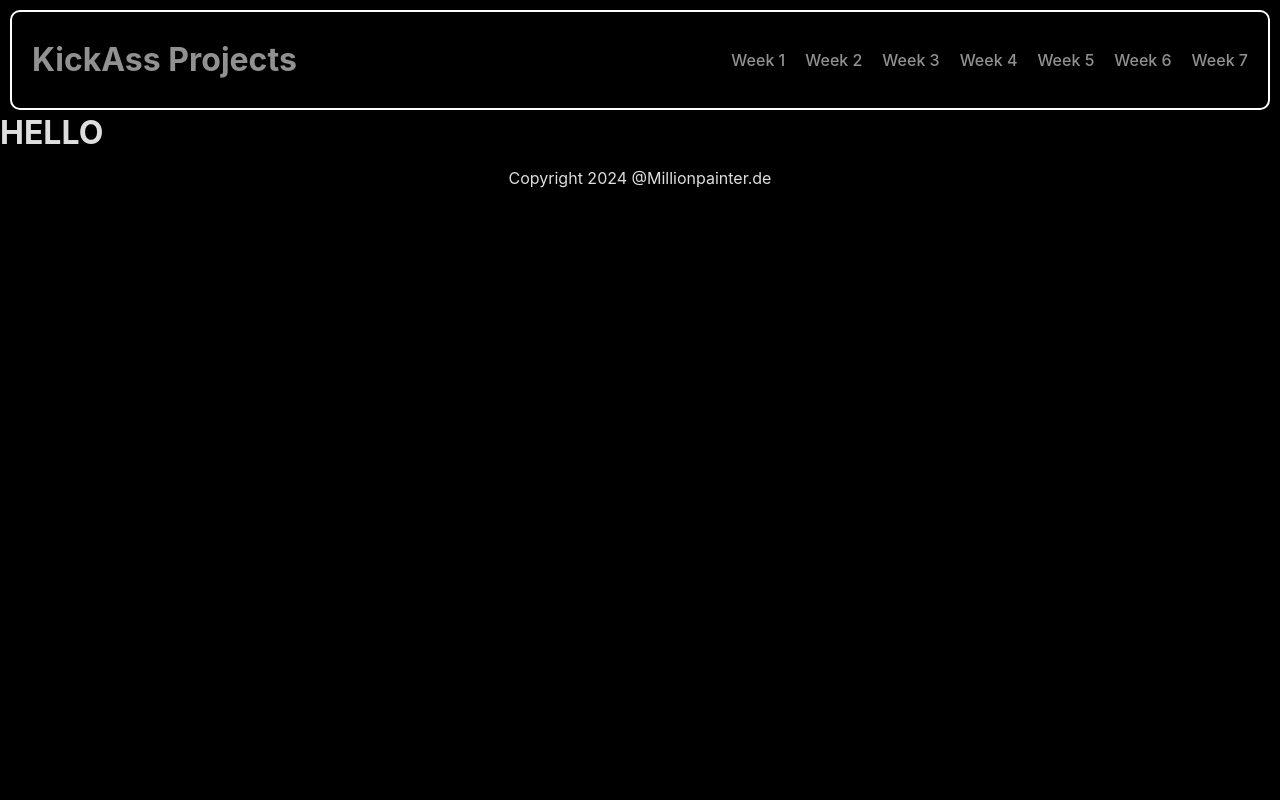
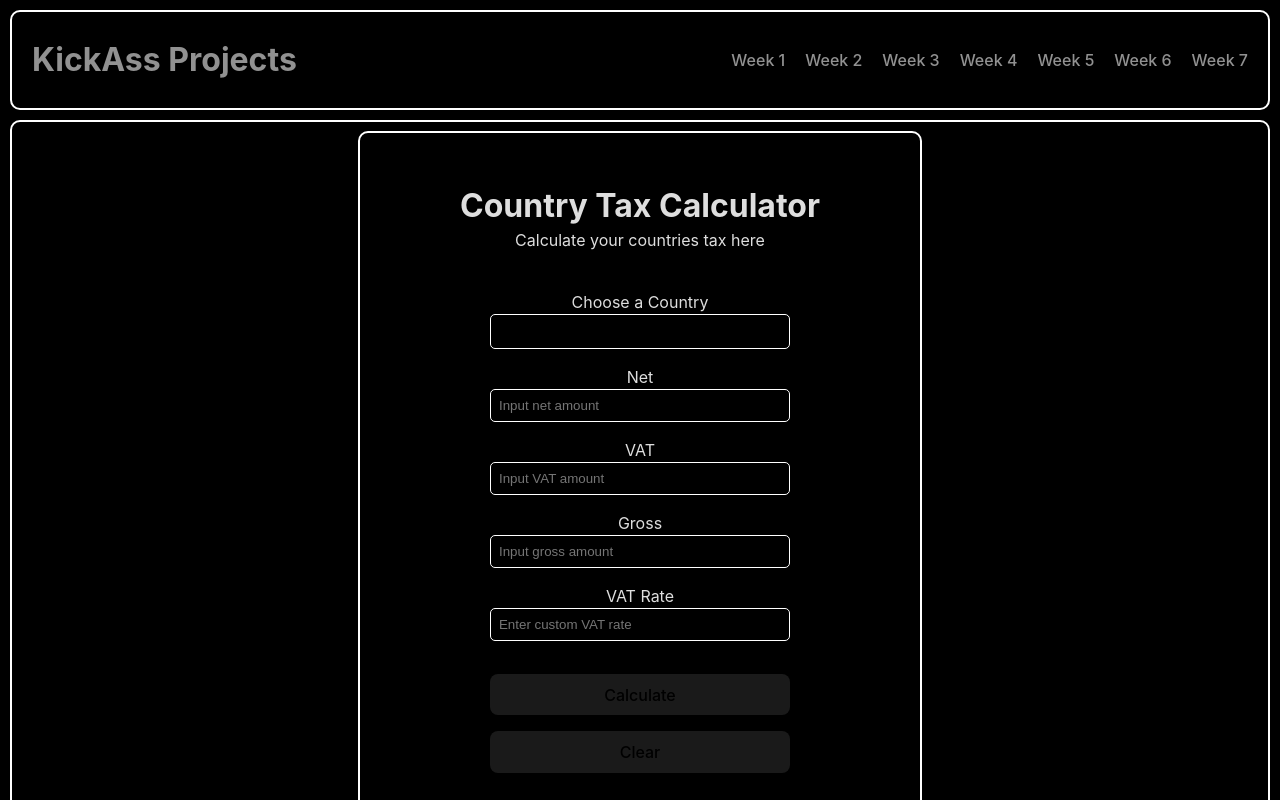
Before and after one commit to Phil-star1984/kickass_projects, a React (Vite) app: page / in a window 1280 px wide. Shown: the top 800 px of the page. Built offline with nearby package versions, Linux system fonts and the light colour scheme; no server answers.

Commit message:
fix: reset homepage with all components

```diff
--- a/src/pages/Home.jsx
+++ b/src/pages/Home.jsx
@@ -1,23 +1,23 @@
 import React from "react";
-/* import WeekOneTest from "../components/WeekOneTest.jsx";
+import WeekOneTest from "../components/WeekOneTest.jsx";
 import WeekTwoSecond from "../components/WeekTwoSecond.jsx";
 import WeekThree from "../components/WeekThree.jsx";
 import WeekFour from "../components/WeekFour.jsx";
 import WeekFive from "../components/WeekFive.jsx";
 import WeekSix from "../components/WeekSix.jsx";
-import WeekSeven from "../components/WeekSeven.jsx"; */
+import WeekSeven from "../components/WeekSeven.jsx";
 
 function Home() {
   return (
     <>
-      {/* <WeekOneTest />
+      <WeekOneTest />
       <WeekTwoSecond />
       <WeekThree />
       <WeekFour />
       <WeekFive />
       <WeekSix />
-      <WeekSeven /> */}
-      <h1>HELLO</h1>
+      <WeekSeven />
+      {/* <h1>HELLO</h1> */}
     </>
   );
 }
```
